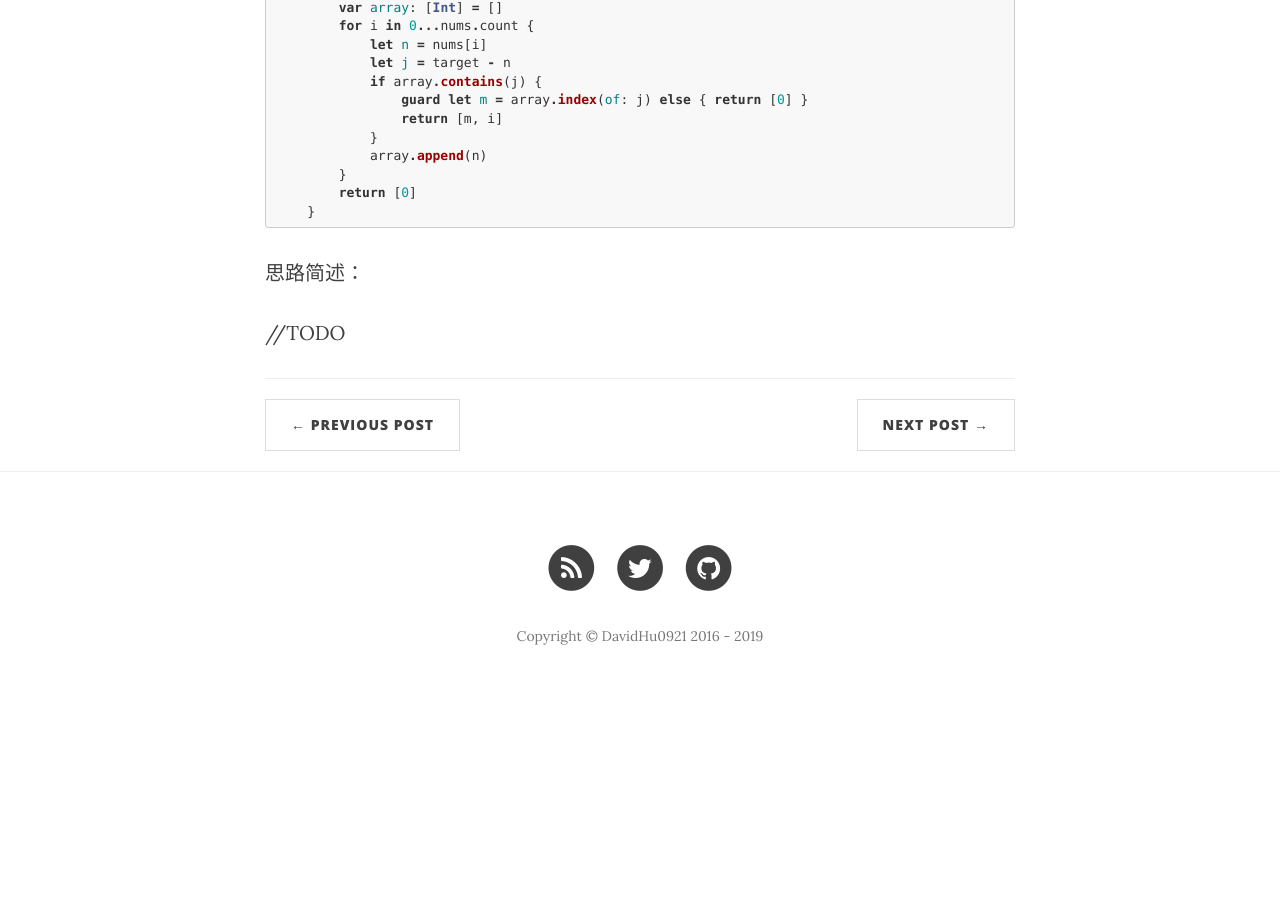
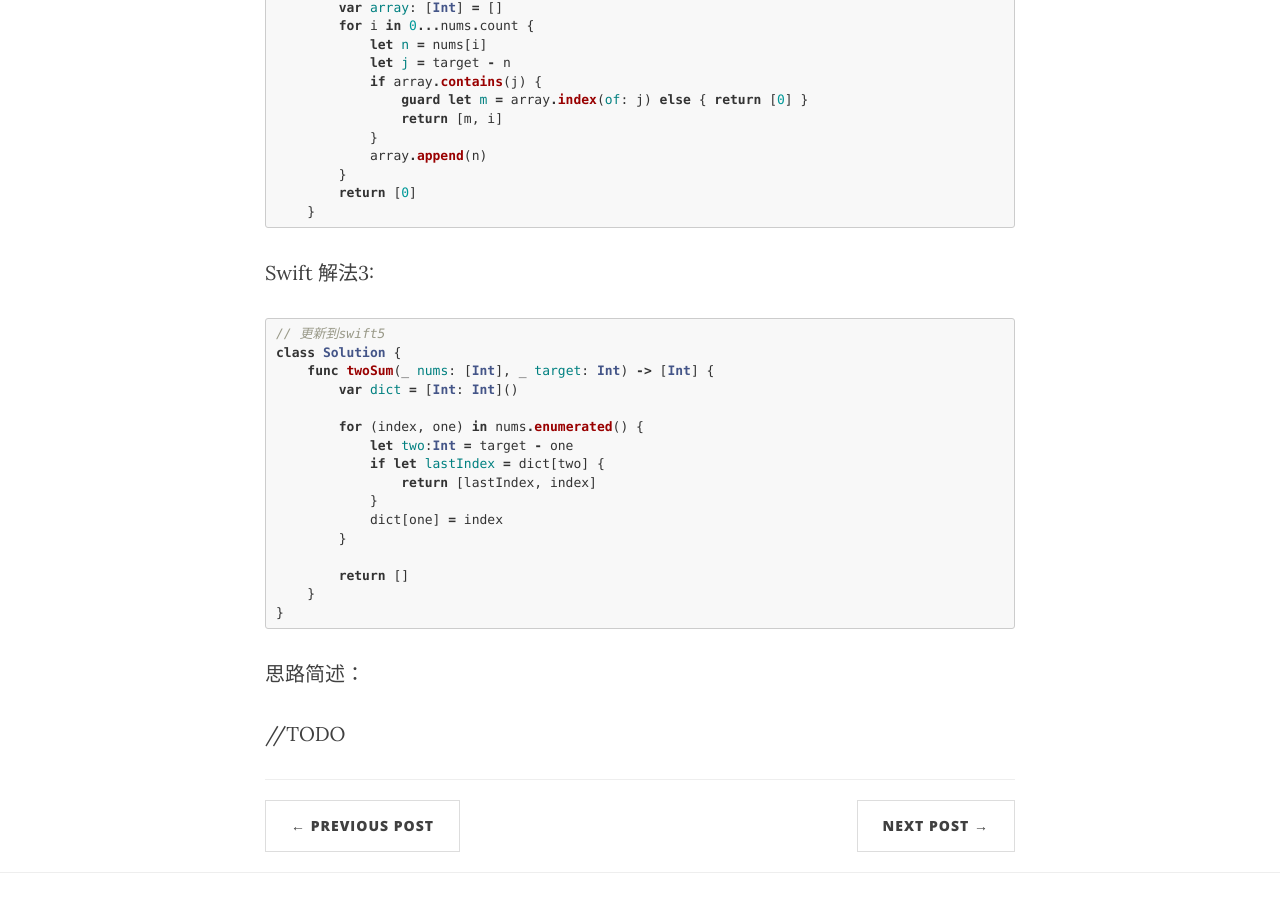
Before and after one commit to DavidHu0921/davidhu0921.github.io, a Jekyll site: the page built from _posts/2018-2-28-LeetCode学习笔记(1)Two Sum.md, in a window 1280 px wide and 900 px high, scrolled down 1325 px. Built offline with Jekyll 4.4.1, drawn with Linux system fonts in a browser that asks for light colours; nearby versions of some CDN libraries; before the commit the page ends 2037 px from its top, so only the background shows below that.

Commit message:
update TwoSum

````diff
--- a/_posts/2018-2-28-LeetCode学习笔记(1)Two Sum.md
+++ b/_posts/2018-2-28-LeetCode学习笔记(1)Two Sum.md
@@ -53,6 +53,26 @@ func twoSum(_ nums: [Int], _ target: Int) -> [Int] {
     }
 ```
 
+Swift 解法3:
+```swift
+// 更新到swift5
+class Solution {
+    func twoSum(_ nums: [Int], _ target: Int) -> [Int] {
+        var dict = [Int: Int]()
+
+        for (index, one) in nums.enumerated() {
+            let two:Int = target - one
+            if let lastIndex = dict[two] {
+                return [lastIndex, index]
+            }
+            dict[one] = index
+        }
+
+        return []
+    }
+}
+```
+
 思路简述：
 
 //TODO
````
